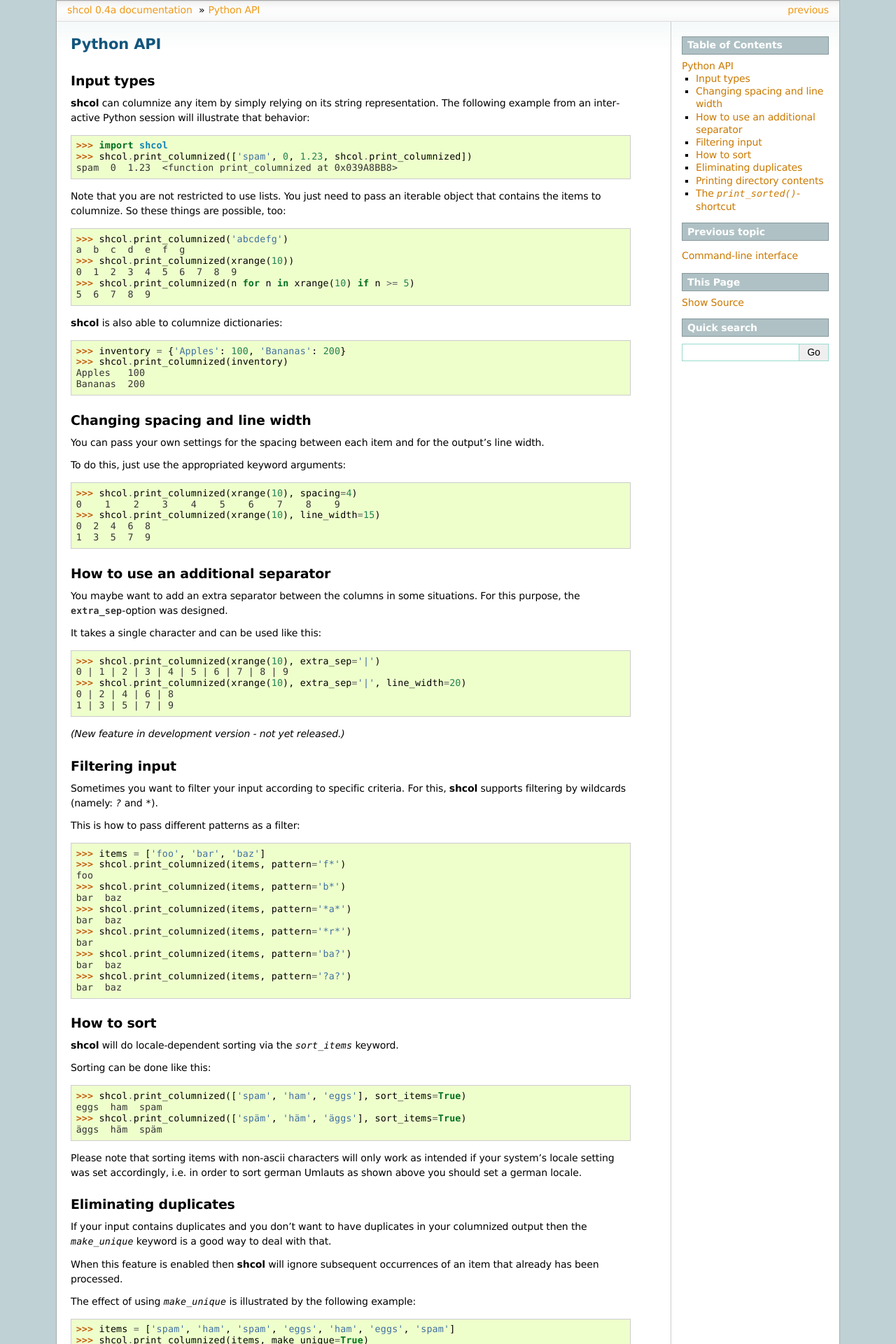
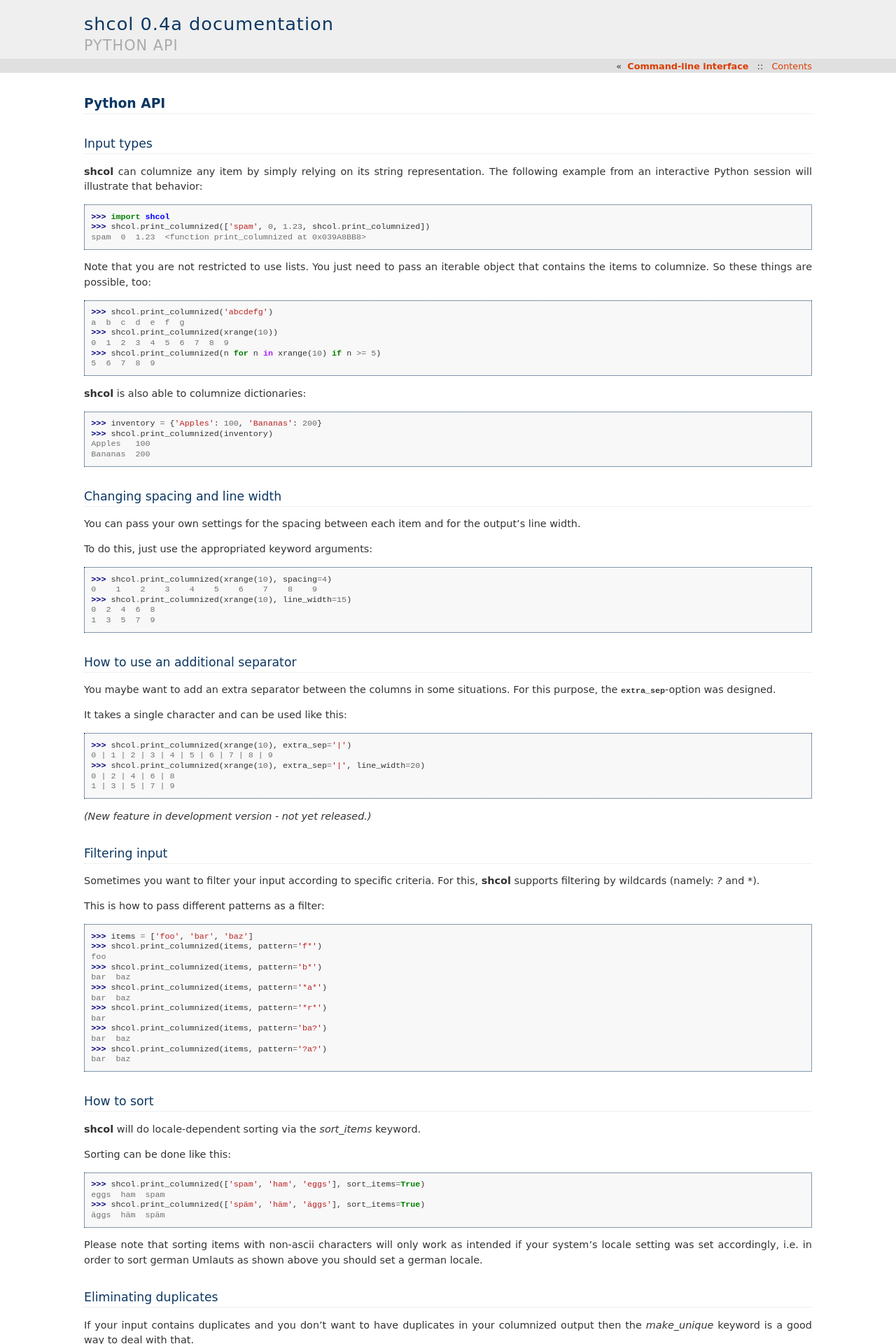
Before and after one commit to seblin/shcol, a Sphinx documentation site: the page built from doc/python-api.rst, in a window 1280 px wide. Shown: the top 1920 px of the page at 70% size. Built offline with Sphinx 7.4.7, drawn with Linux system fonts in a browser that asks for light colours; some of the changed text lies outside the part shown.

Commit message:
Change HTML doc theme.

```diff
--- a/doc/conf.py
+++ b/doc/conf.py
@@ -92,7 +92,7 @@ exclude_patterns = ['_build']
 #show_authors = False
 
 # The name of the Pygments (syntax highlighting) style to use.
-pygments_style = 'sphinx'
+pygments_style = 'default'
 
 # A list of ignored prefixes for module index sorting.
 #modindex_common_prefix = []
@@ -108,7 +108,7 @@ todo_include_todos = False
 
 # The theme to use for HTML and HTML Help pages.  See the documentation for
 # a list of builtin themes.
-html_theme = 'sphinxdoc'
+html_theme = 'haiku'
 
 # Theme options are theme-specific and customize the look and feel of a theme
 # further.  For a list of options available for each theme, see the
```
